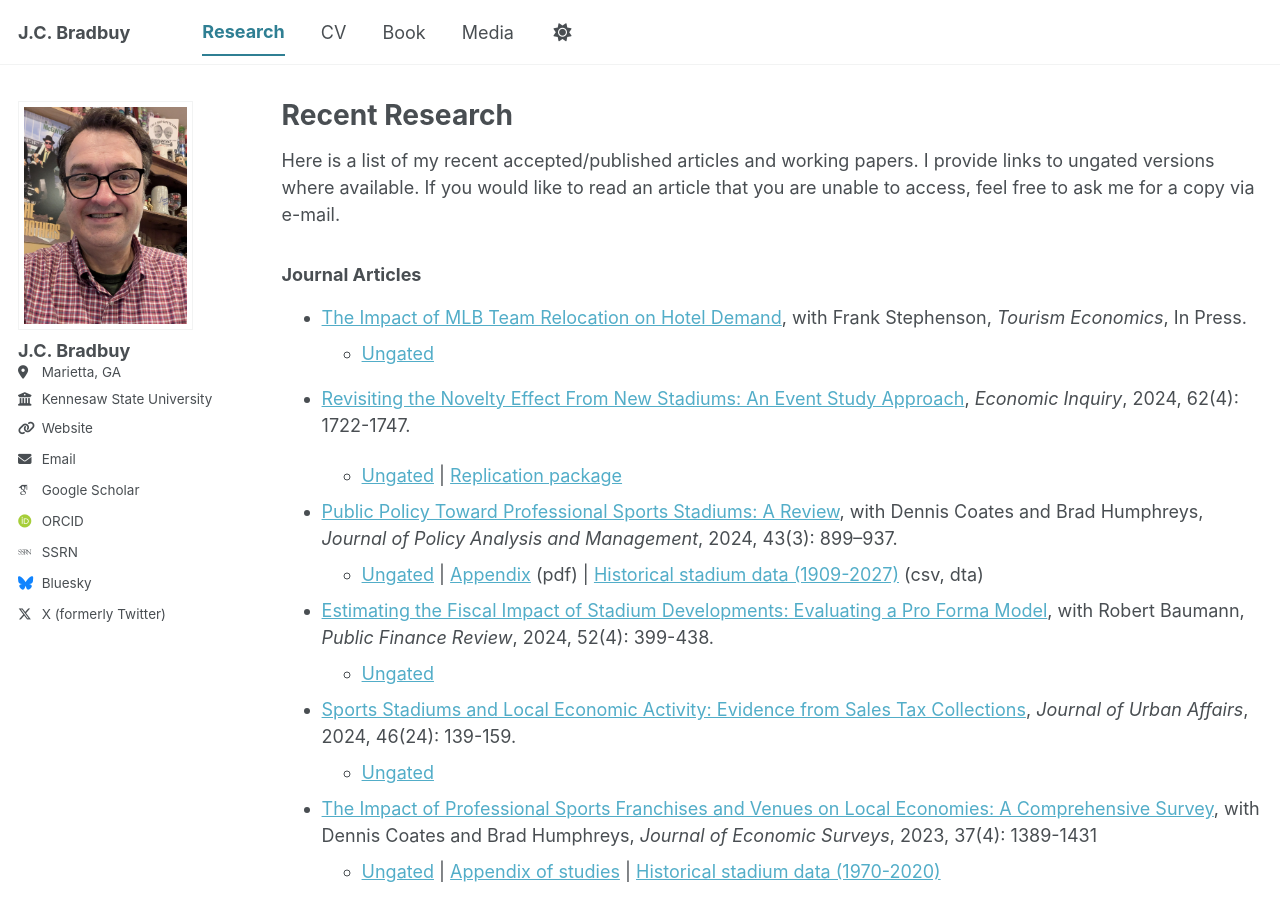
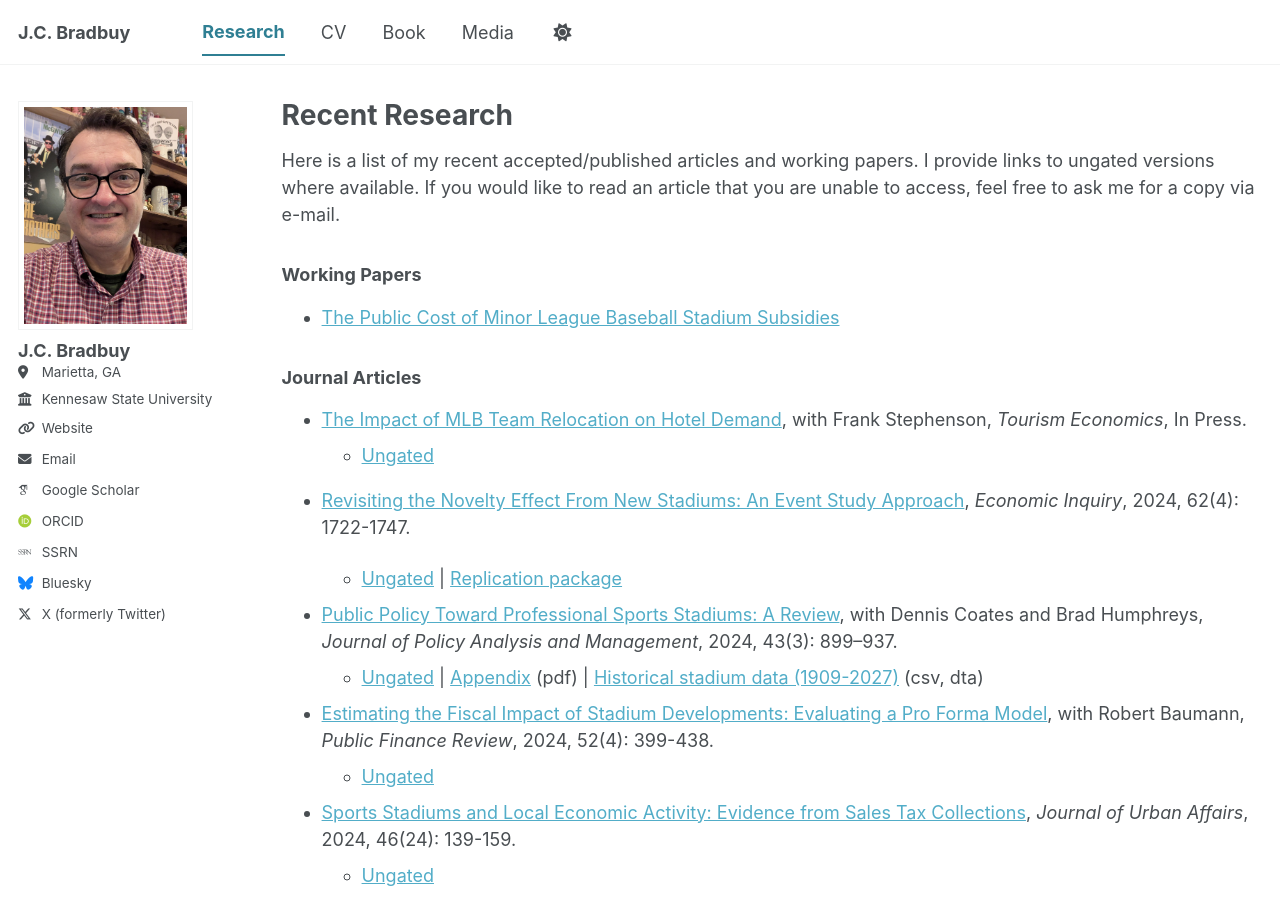
Before and after one commit to jcbradbury/jcbradbury.github.io, a Jekyll site: the page built from _pages/research.md, in a window 1280 px wide and 900 px high. Built offline with Jekyll 4.4.1, drawn with Linux system fonts in a browser that asks for light colours; some web fonts are replaced; a script bundle is joined from its source files by our own code; library files that are not in the unit come from our copies.

Commit message:
Update research.md

```diff
--- a/_pages/research.md
+++ b/_pages/research.md
@@ -11,6 +11,10 @@ Here is a list of my recent accepted/published articles and working papers. I pr
   <div class="wordwrap">You can also find my articles on <a href="{{site.author.googlescholar}}">my Google Scholar profile</a>.</div>
 {% endif %}
  -->
+
+### Working Papers
+
+- [The Public Cost of Minor League Baseball Stadium Subsidies](https://papers.ssrn.com/sol3/papers.cfm?abstract_id=5318600)
 
 ### Journal Articles
 <!--
```
